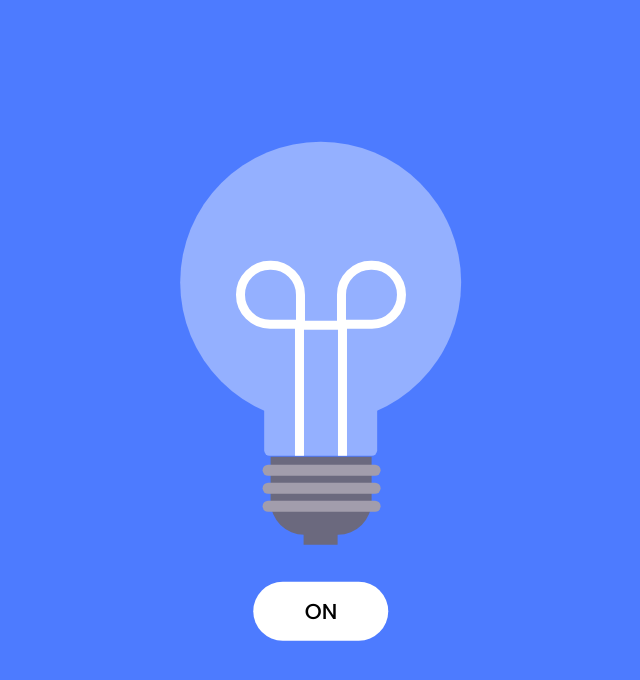
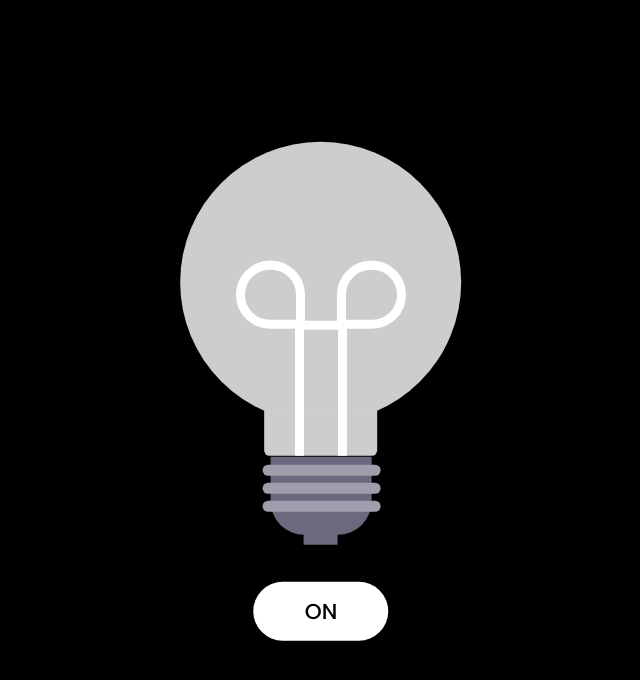
Before and after one commit to msam4/light-bulb, a plain HTML site: page index.html in a window 1280 px wide. Shown: the whole page, without its empty margins (319-959 px from the left). Drawn offline with Linux system fonts and the light colour scheme.

Commit message:
Change color when light bulb is off to a light gray. Change background to black

```diff
--- a/script.js
+++ b/script.js
@@ -4,7 +4,7 @@ btn.addEventListener("click", () => {
     document.documentElement.style.cssText = "--light-color: #f8d11d";
     btn.innerText = "OFF";
   } else {
-    document.documentElement.style.cssText = "--light-color: #94b0ff";
+    document.documentElement.style.cssText = "--light-color: #cdcdcd";
     btn.innerText = "ON";
   }
 });
--- a/style.css
+++ b/style.css
@@ -5,11 +5,11 @@
 }
 
 :root {
-  --light-color: #94b0ff;
+  --light-color: #cdcdcd;
 }
 
 body {
-  background-color: #4d7bff;
+  background-color: #000000;
 }
 
 .container {
```
